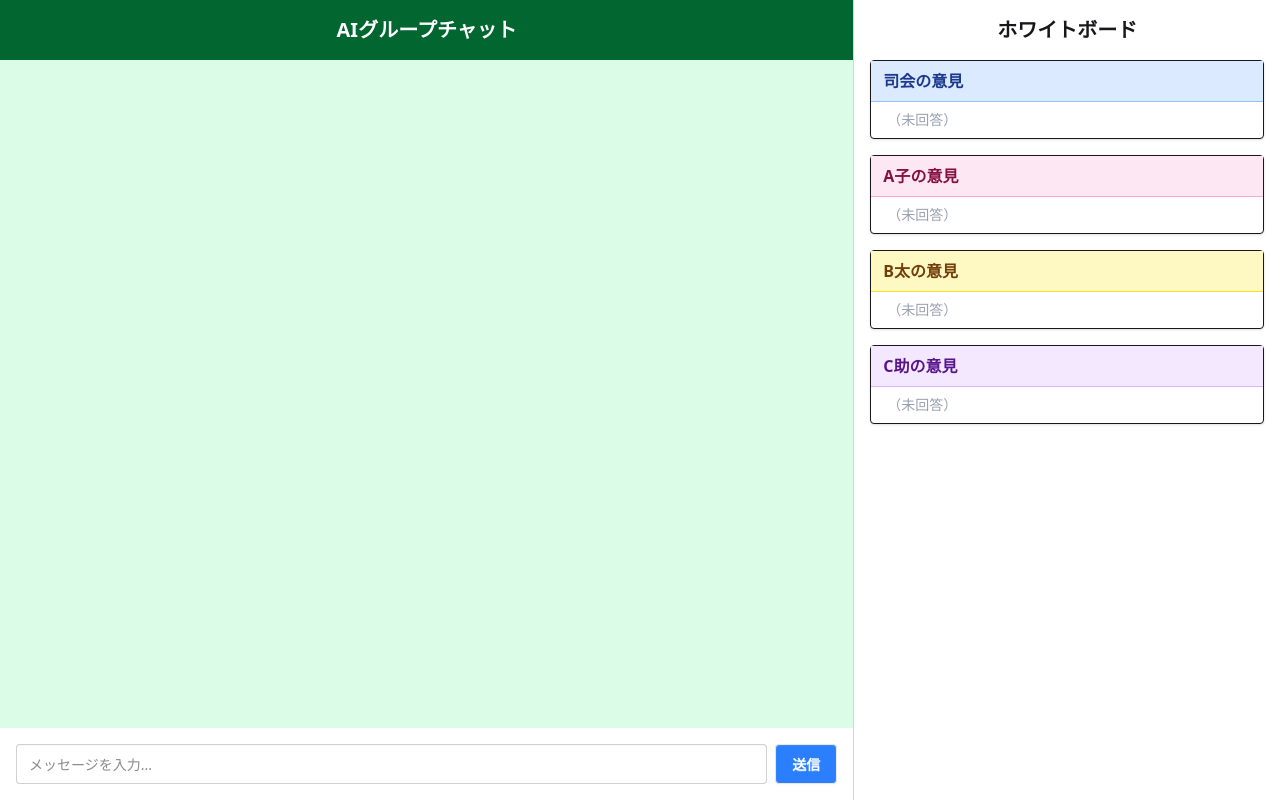
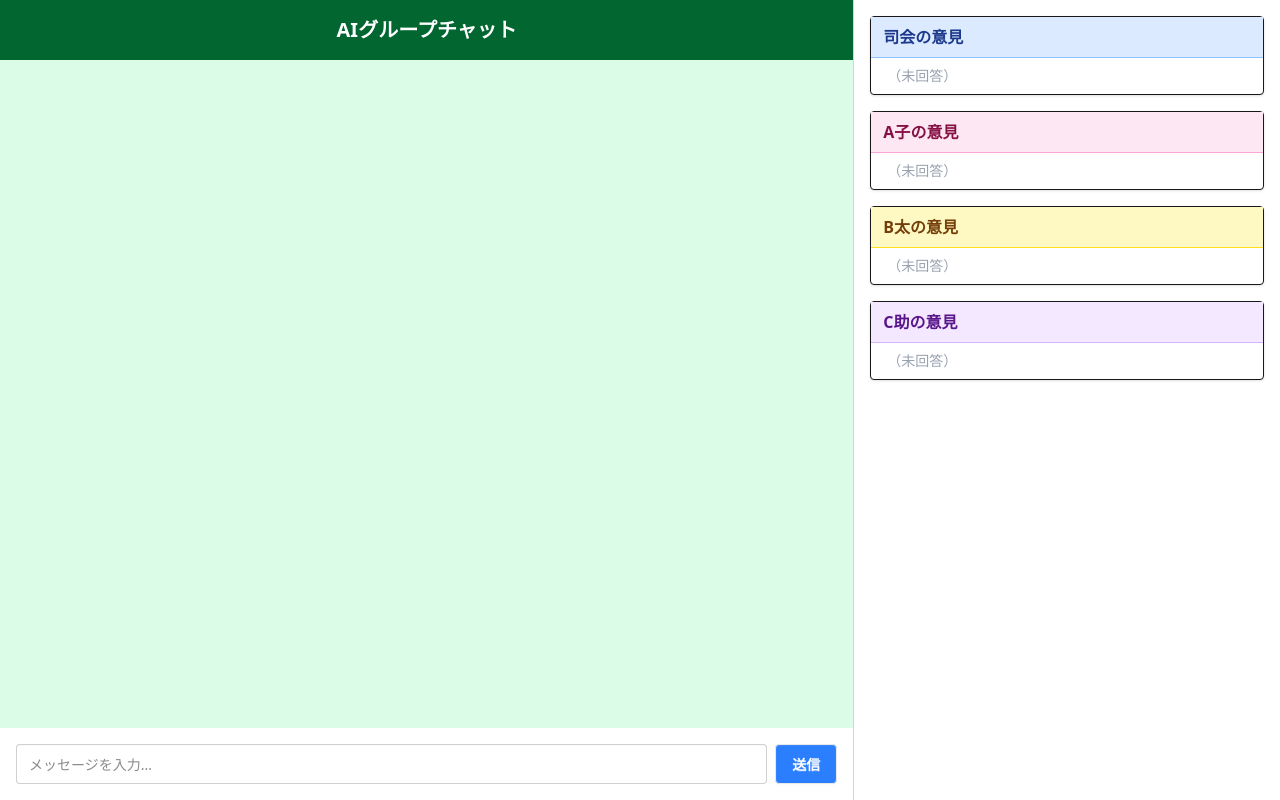
Before and after one commit to maplejava0924/reactapp01, a React (Vite) app in the folder app/frontend/1project/: page / in a window 1280 px wide. Built offline with nearby package versions, Linux system fonts and the light colour scheme.

Commit message:
Delete 'Whiteboard' title

```diff
--- a/app/frontend/1project/src/WhiteboardSection.tsx
+++ b/app/frontend/1project/src/WhiteboardSection.tsx
@@ -23,7 +23,6 @@ const getHeaderStyle = (name: SpeakerName) => {
 const WhiteboardSection = ({ whiteboard }: WhiteboardProps) => {
   return (
     <div className="w-1/3 overflow-auto p-4 bg-white border-l border-gray-300">
-      <h2 className="text-xl font-bold mb-4 text-center">ホワイトボード</h2>
       {Object.entries(whiteboard).map(([name, comments]) => {
         const typedName = name as SpeakerName;
         const isPending = comments.length === 1 && comments[0] === "（未回答）";
```
